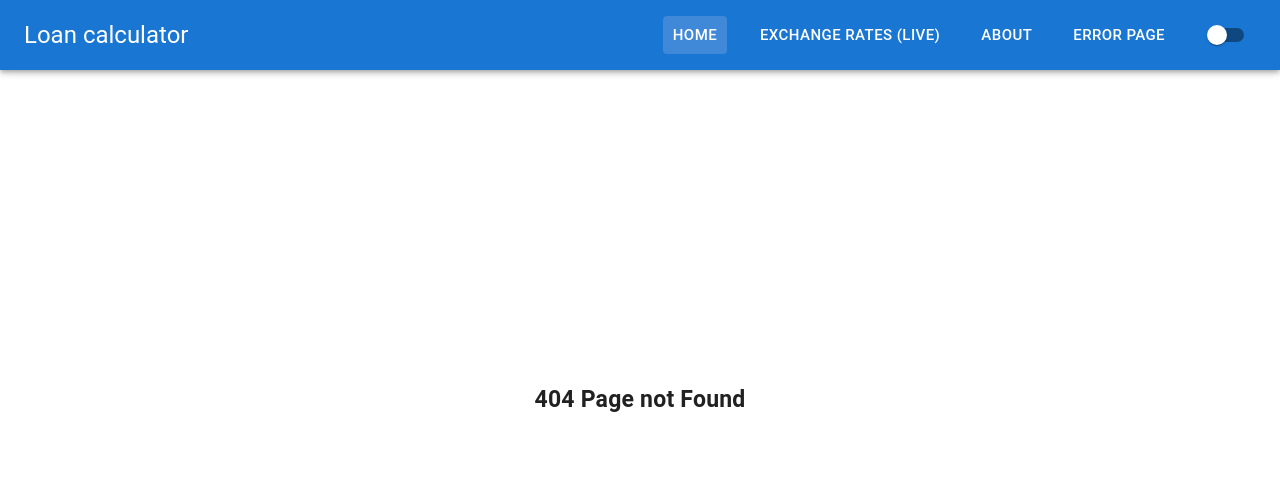
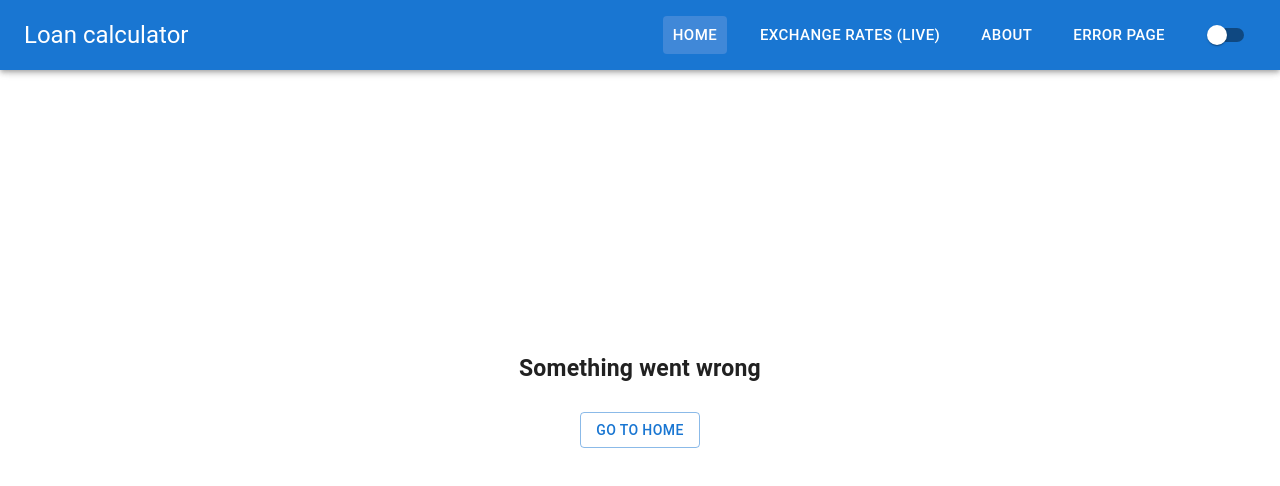
Before and after one commit to ajeeshRS/loan-calculator, a React (Vite) app: page /error-page in a window 1280 px wide. Before the commit this address had no page. Shown: the top 486 px of the page. Built offline with nearby package versions, Linux system fonts and the light colour scheme.

Commit message:
feat: added error page

```diff
--- a/src/App.tsx
+++ b/src/App.tsx
@@ -6,6 +6,7 @@ import NotFoundPage from "./pages/NotFoundPage";
 import { ThemeProvider } from "@mui/material";
 import { useMemo, useState } from "react";
 import { darkTheme, lightTheme } from "./utils/theme";
+import ErrorPage from "./pages/ErrorPage";
 function App() {
   const [isDarkMode, setIsDarkMode] = useState(false);
   const theme = useMemo(
@@ -22,6 +23,7 @@ function App() {
           <Route path="/" element={<Navbar toggleTheme={toggleTheme} />}>
             <Route path="/" index element={<Home />} />
             <Route path="*" element={<NotFoundPage />} />
+            <Route path="/error-page" element={<ErrorPage />} />
           </Route>
         </Routes>
       </ThemeProvider>
--- /dev/null
+++ b/src/pages/ErrorPage.tsx
@@ -0,0 +1,29 @@
+import { Box, Button, Typography } from "@mui/material";
+
+function ErrorPage() {
+  return (
+    <Box
+      sx={{
+        width: "100vw",
+        height: "100vh",
+        display: "flex",
+        flexDirection: "column",
+        justifyContent: "center",
+        alignItems: "center",
+      }}
+    >
+      <Typography
+        sx={{
+          fontWeight: "bold",
+          fontSize: { md: "23px", xs: "16px" },
+          mb: "25px",
+        }}
+      >
+        Something went wrong
+      </Typography>
+      <Button variant="outlined">Go to Home</Button>
+    </Box>
+  );
+}
+
+export default ErrorPage;
```
